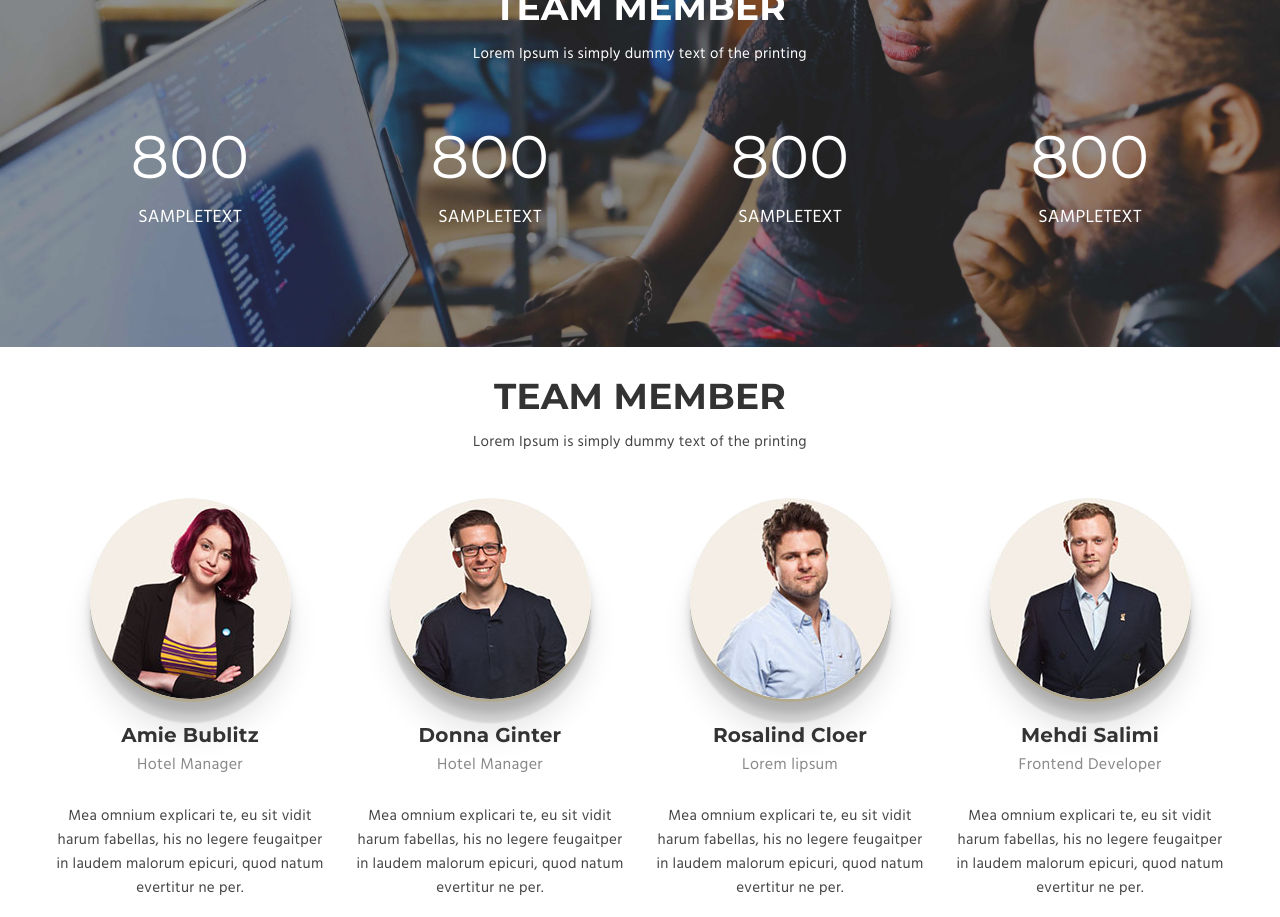
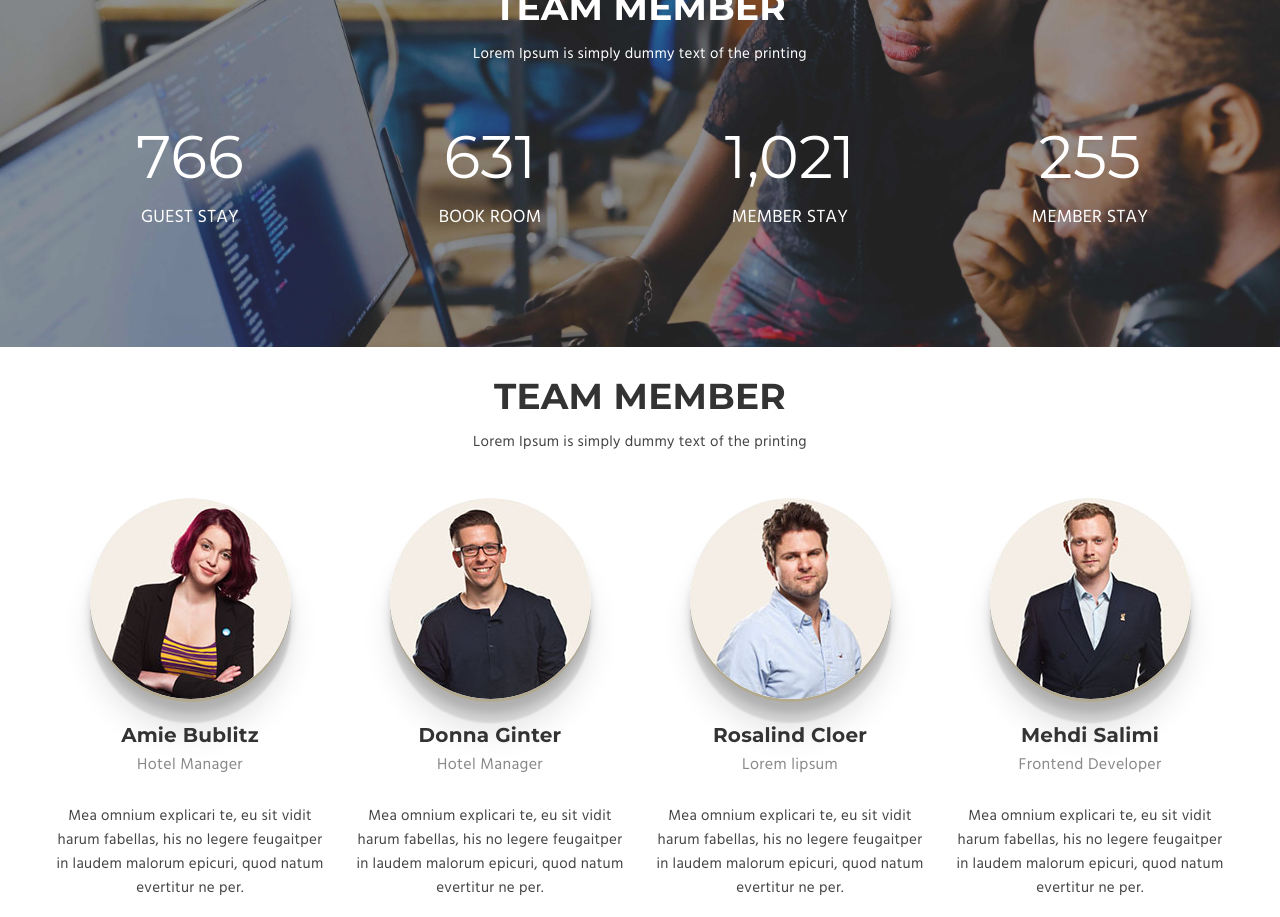
Before and after one commit to SalimiDev/Hotel-ReactJsApp, a React (Create React App) app: page /hillter/about in a window 1280 px wide. Shown: the part 1460-2377 px from the top of the page. Built offline with nearby package versions, Linux system fonts and the light colour scheme.

Commit message:
feat:handle functionality of counting statistics in TeamMember component

```diff
--- a/package.json
+++ b/package.json
@@ -11,6 +11,7 @@
     "@testing-library/user-event": "^13.5.0",
     "axios": "^0.27.2",
     "react": "^18.0.0",
+    "react-countup": "^6.3.0",
     "react-dom": "^18.0.0",
     "react-icons": "^4.4.0",
     "react-router-dom": "^6.3.0",
--- a/src/components/HeaderContent.js
+++ b/src/components/HeaderContent.js
@@ -80,7 +80,7 @@ const HeaderContent = () => {
                                         <li><a href="/#">Activities</a></li>
                                         <li><a href="/#">Event</a></li>
                                         <li><a href="/#">Guest Book 4</a></li>
-                                        <li><a href="/#">404 Page</a></li>
+                                        <li><ActiveLink to="/hillter/404-page">404 Page</ActiveLink></li>
                                         <li><a href="/#">Coming Soon</a></li>
                                     </ul>
                         </li>
--- a/src/components/TeamCounterBanner.js
+++ b/src/components/TeamCounterBanner.js
@@ -1,7 +1,18 @@
-import React from 'react';
+import { useState, useEffect } from 'react';
 import styles from '../styles/layout/TeamCounterBanner.module.scss';
+import CountUp from 'react-countup';
 
 const TeamCounterBanner = () => {
+    //Handle to get page vertical offset and counting in specific position
+    const [offset, setOffset] = useState(0);
+    let [startCount, setStartCount] = useState(false);
+
+    useEffect(() => {
+        const onScroll = () => setOffset(window.pageYOffset);
+        window.addEventListener('scroll', onScroll, { passive: true });
+        parseInt(offset) > 680 && setStartCount(true);
+    }, [offset]);
+
     return (
         <div className={styles.counter_banner}>
             <div className={styles.content}>
@@ -11,20 +22,20 @@ const TeamCounterBanner = () => {
                 </div>
                 <div className={styles.counter_container}>
                     <div className={styles.counter}>
-                        <span>800</span>
-                        <span>SampleText</span>
+                        <span>{(startCount && <CountUp end={768} duration={4} />) || 768}</span>
+                        <span>GUEST STAY</span>
                     </div>
                     <div className={styles.counter}>
-                        <span>800</span>
-                        <span>SampleText</span>
+                        <span>{(startCount && <CountUp end={632} duration={4} />) || 632}</span>
+                        <span>BOOK ROOM</span>
                     </div>
                     <div className={styles.counter}>
-                        <span>800</span>
-                        <span>SampleText</span>
+                        <span>{(startCount && <CountUp end={1024} duration={4} />) || 1024}</span>
+                        <span>MEMBER STAY</span>
                     </div>
                     <div className={styles.counter}>
-                        <span>800</span>
-                        <span>SampleText</span>
+                        <span>{(startCount && <CountUp end={256} duration={4} />) || 256}</span>
+                        <span>MEMBER STAY</span>
                     </div>
                 </div>
             </div>
```
Also changed, not shown: src/assets/images/1635062823202.jpg (added), 1 other file (tests, documents, lock files or other folders).
